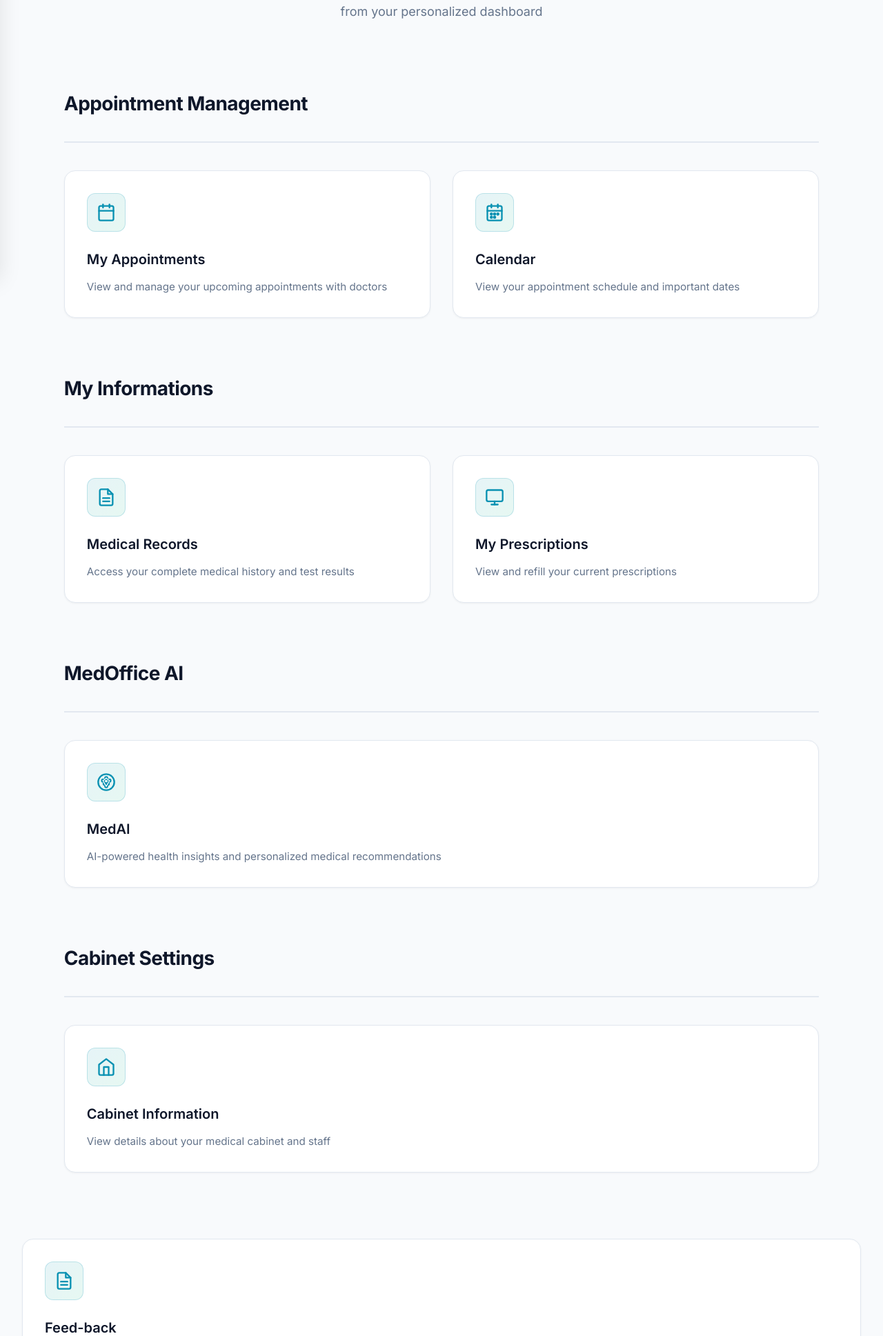
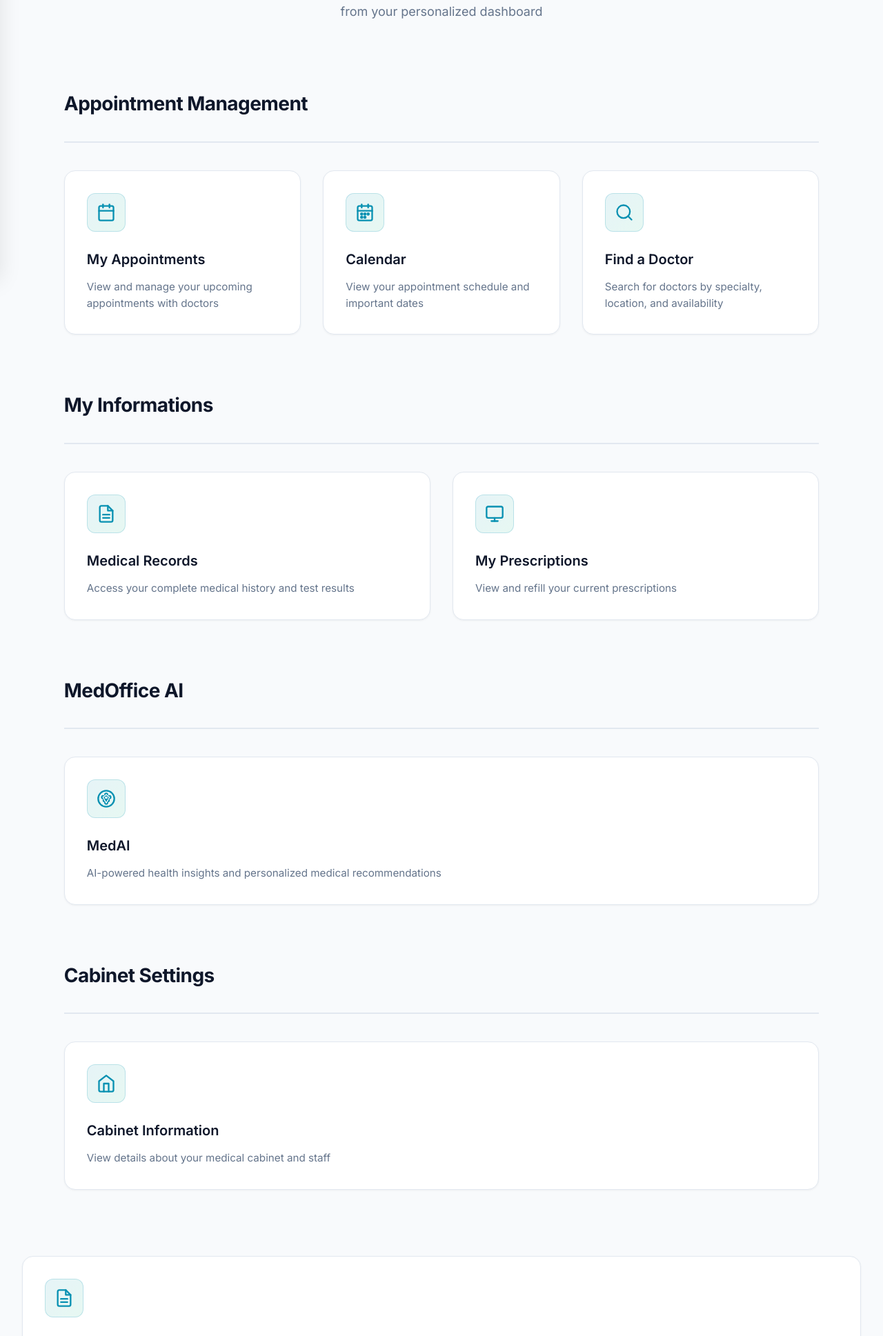
Before and after one commit to badisso22/MedOffice, a PHP site: page /Patient/dashboard_p.php in a window 1280 px wide. Shown: the part 403-2340 px from the top of the page at 69% size. Run offline with PHP 8.4, Linux system fonts and the light colour scheme.

Commit message:
Update dashboard_p.php
added a box for the function to search a doctor

```diff
--- a/Patient/dashboard_p.php
+++ b/Patient/dashboard_p.php
@@ -135,6 +135,12 @@
                         <h3>Calendar</h3>
                         <p>View your appointment schedule and important dates</p>
                     </a>
+                    <a href="search_doctor.php" class="feature-card" aria-label="Go to Find a Doctor">
+                        <div class="feature-icon">
+                            <svg viewBox="0 0 24 24"><circle cx="11" cy="11" r="8"></circle><line x1="21" y1="21" x2="16.65" y2="16.65"></line></svg>                        </div>
+                        <h3>Find a Doctor</h3>
+                        <p>Search for doctors by specialty, location, and availability</p>
+                    </a>
                 </div>
             </div>
             <div class="section-group">
```
